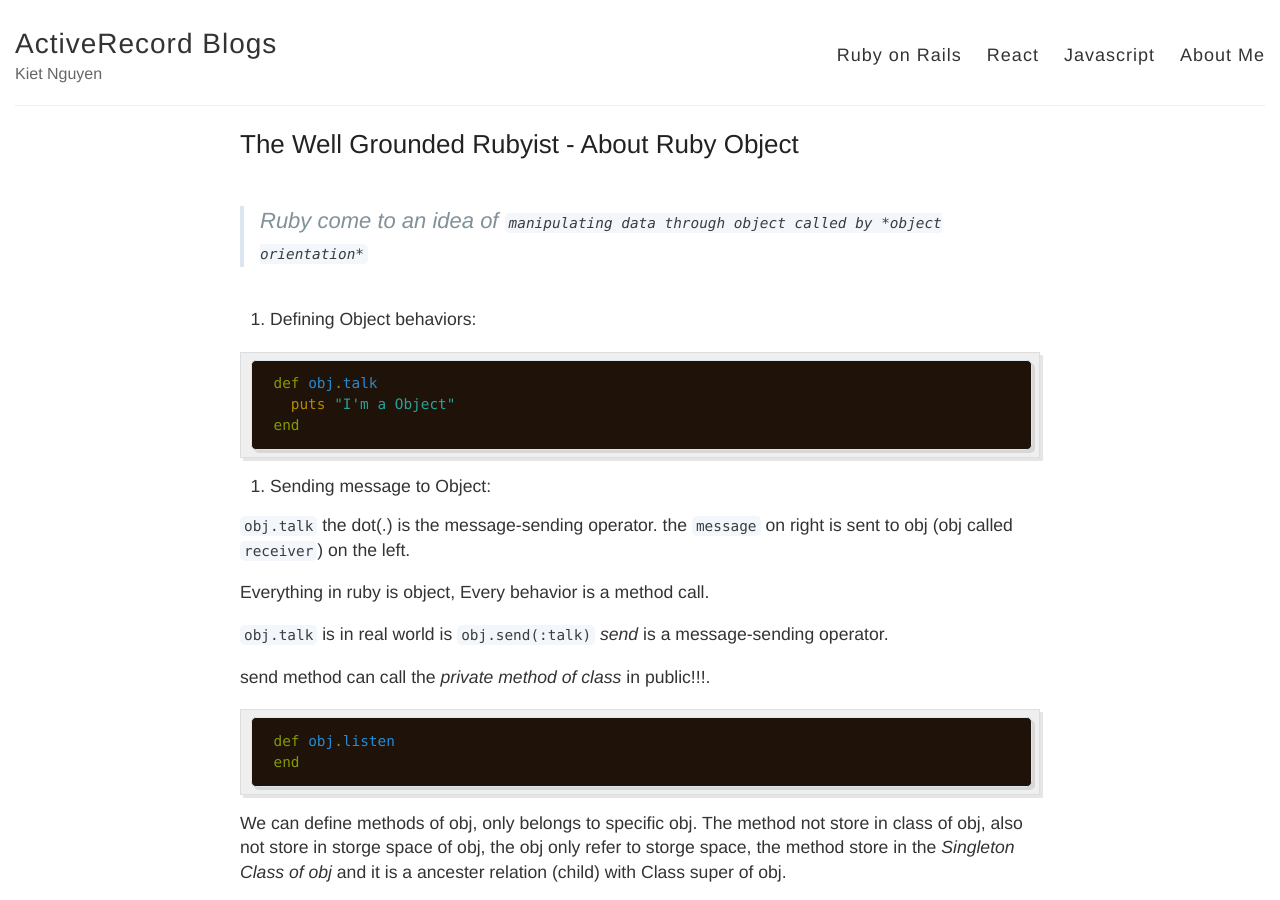
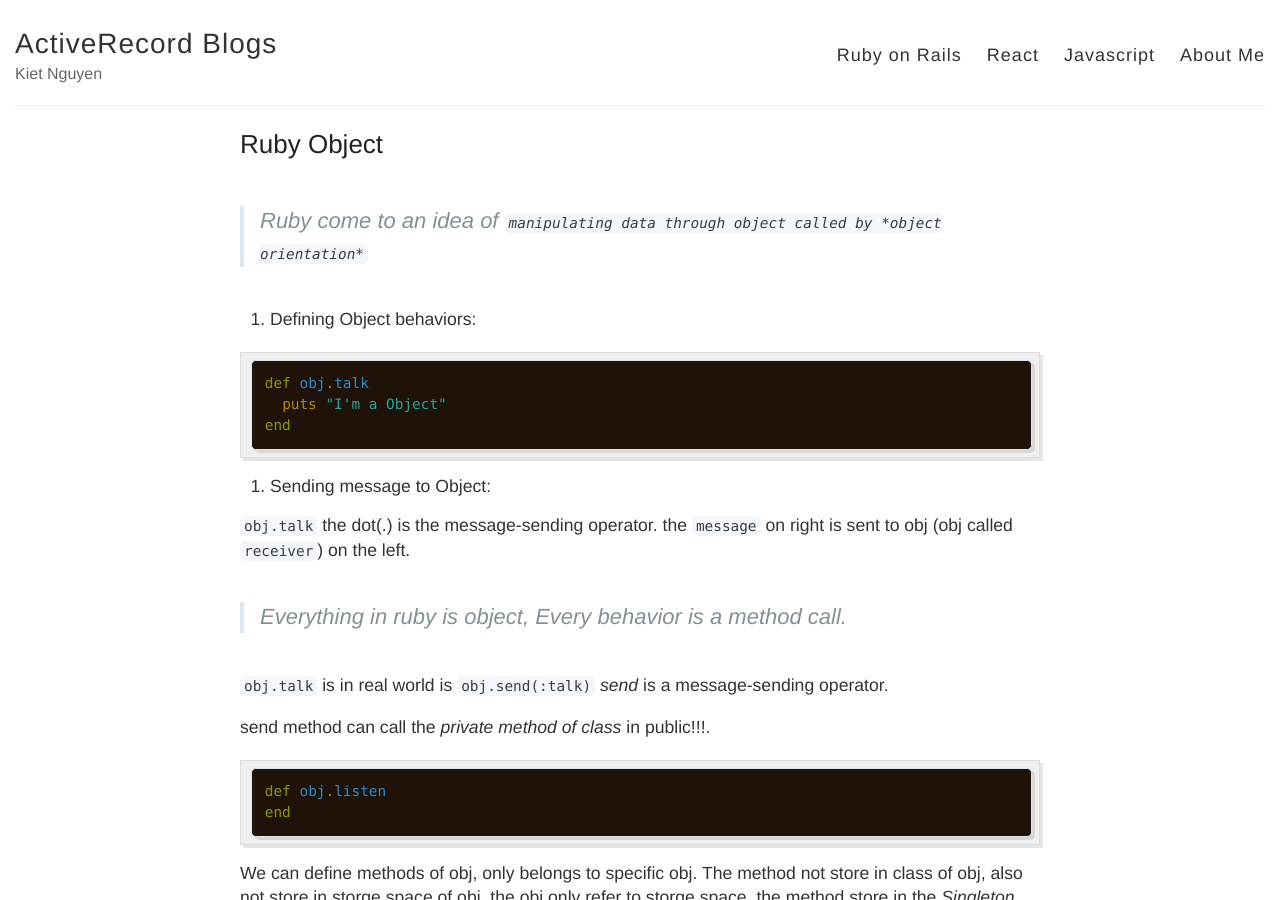
Before and after one commit to tuankiet/tuankiet.github.io, a Jekyll site: the page built from _posts/2016-04-02-well-grounded-ruby-object.md, in a window 1280 px wide and 900 px high. Built offline with Jekyll 4.4.1, drawn with Linux system fonts in a browser that asks for light colours; comment, search, counter and statistics services are not loaded.

Commit message:
Update 2016-04-02-well-grounded-ruby-object.md

````diff
--- a/_posts/2016-04-02-well-grounded-ruby-object.md
+++ b/_posts/2016-04-02-well-grounded-ruby-object.md
@@ -1,6 +1,6 @@
 ---
 layout: post
-title: "The Well Grounded Rubyist - About Ruby Object"
+title: "Ruby Object"
 date: 2016-04-02
 categories: ruby
 ---
@@ -9,26 +9,26 @@ categories: ruby
 
  1. Defining Object behaviors:
 
- ```ruby
- def obj.talk
-   puts "I'm a Object"
- end
- ```
+```ruby
+def obj.talk
+  puts "I'm a Object"
+end
+```
 
  2. Sending message to Object:
 
- `obj.talk` the dot(.) is the message-sending operator. the `message` on right is sent to obj (obj called `receiver`) on the left.
+  `obj.talk` the dot(.) is the message-sending operator. the `message` on right is sent to obj (obj called `receiver`) on the left.
 
- Everything in ruby is object, Every behavior is a method call.
+> Everything in ruby is object, Every behavior is a method call.
 
  `obj.talk` is in real world is `obj.send(:talk)` *send* is a message-sending operator.
 
  send method can call the *private method of class* in public!!!.
 
- ```ruby
- def obj.listen
- end
- ```
+```ruby
+def obj.listen
+end
+```
 
  We can define methods of obj, only belongs to specific obj. The method not store in class of obj, also not store in storge space of obj, the obj only refer to storge space, the method store in the *Singleton Class of obj* and it is a ancester relation (child) with Class super of obj.
 
````
